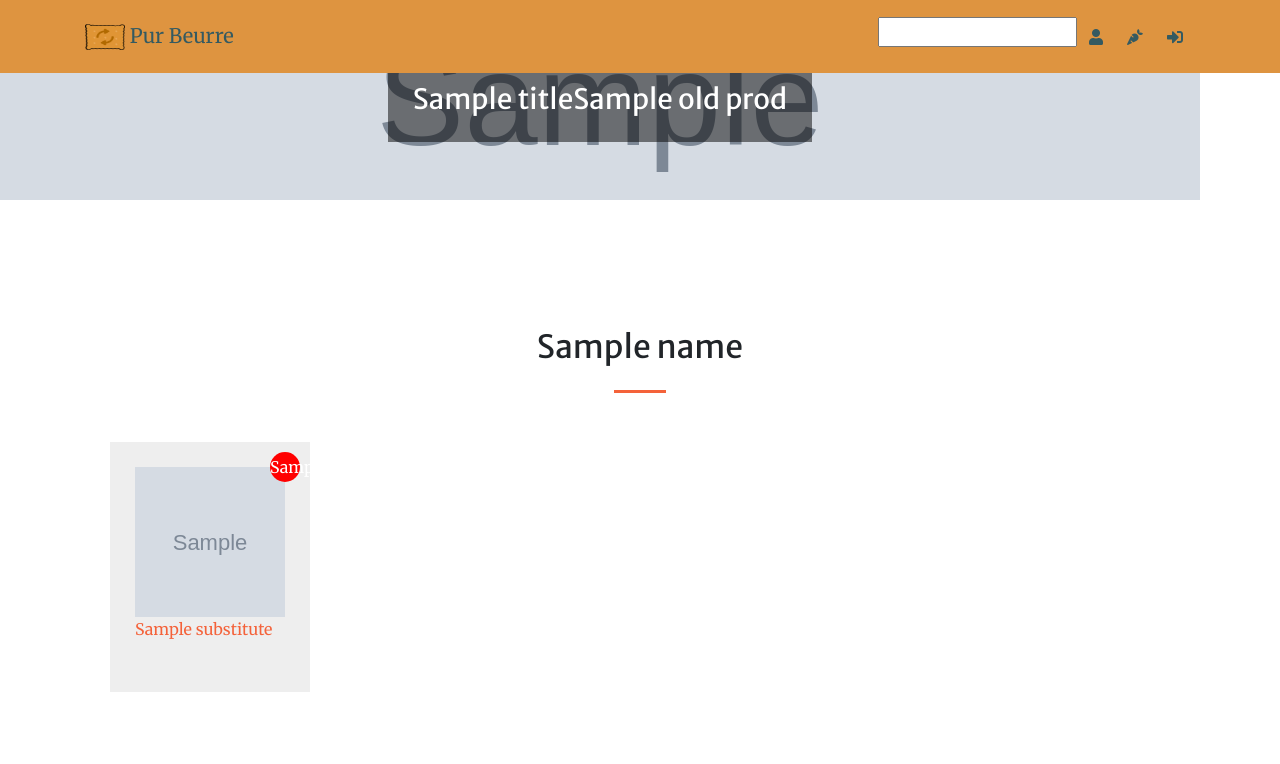
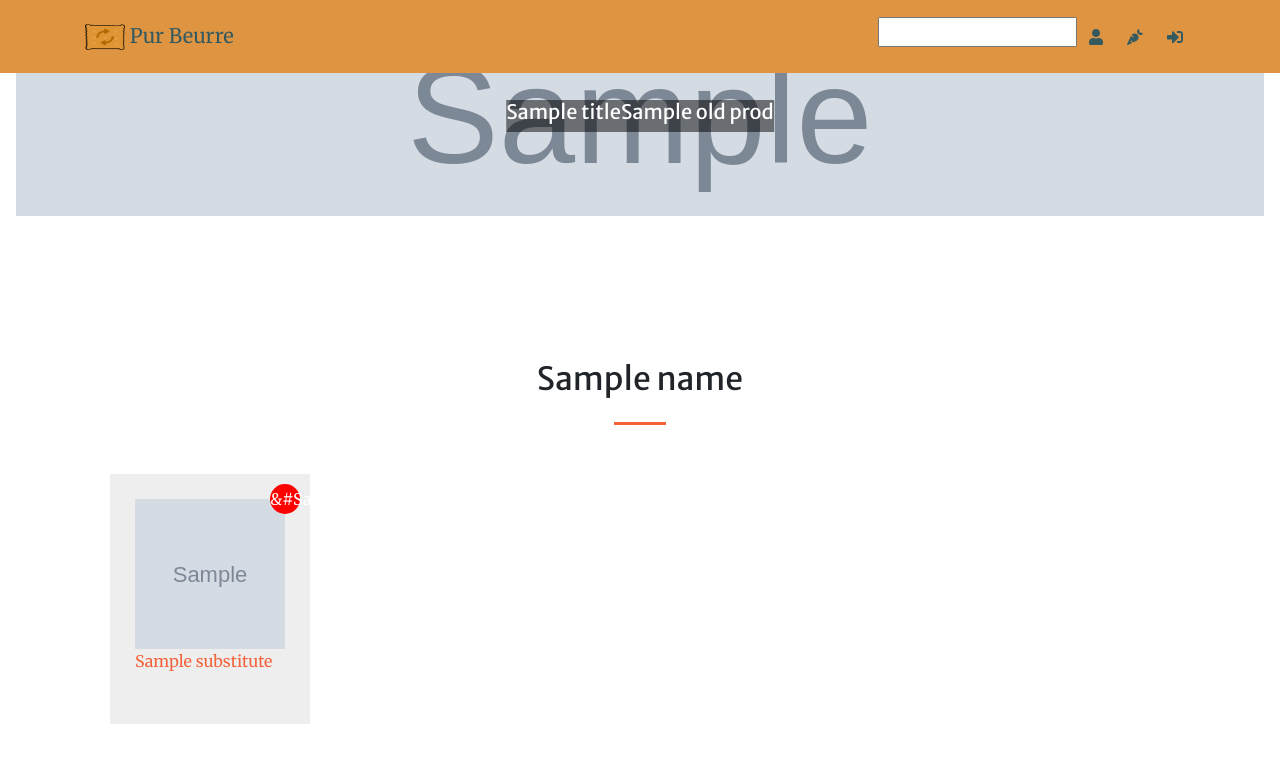
Before and after one commit to guillaumecarru/Pur_Beurre_Website, a Django app: template dbproducts/templates/products/result_research.html in a window 1280 px wide. Shown: the top 764 px of the page. Run offline with Django 3.2, Linux system fonts and the light colour scheme; the template is opened without the code that fills it: most values are stand-ins (such as "Sample title", 1, 10 or a date in 2020); grey boxes marked "Sample" are stand-in pictures; style sheets or scripts are compiled from the project's sources; some libraries are stand-ins or nearby versions.

Commit message:
fixed header issue, adding autocomplete, trying to fix research bar problem with MultiKeyError

```diff
--- a/dbproducts/templates/products/result_research.html
+++ b/dbproducts/templates/products/result_research.html
@@ -10,10 +10,11 @@
 
 {# This block will display old product informations #}
 {% block header %}
-<header class="header-product">
- <img src={{ old_prod.img_front_url }} width="1500" height="300" class="header-product-image">
- <h3 class="header-product-title">{{ title }}{{ old_prod.product_name|truncatechars:"35" }}</h3>
-</header>
+
+<div class="container-header">
+  <img src={{ old_prod.img_front_url }} alt="Snow" style="width:100%;" height="300" width="1500" class="header-image">
+  <div class="centered"><h5>{{ title }}{{ old_prod.product_name|truncatechars:"35" }}</h5></div>
+</div>
 {% endblock %}
 
 {# This block will display all results for the research #}
@@ -31,7 +32,7 @@
           <div class="result-image">
             <img src={{ substitute.img_front_url }} class="product-image">
 
-            <div class="product-nutriscore">{{ substitute.nutri_grade }}</div>
+            <div class="product-nutriscore">&#{{ substitute.nutri_grade }};</div>
           </div>
 
           <a title={{ substitute.product_name }} href="{% url 'detail' substitute.id %}">{{ substitute.product_name|truncatechars:"18" }}</a>
--- a/dbproducts/urls.py
+++ b/dbproducts/urls.py
@@ -1,8 +1,9 @@
-from django.urls import path
+from django.urls import path, re_path
 
 from . import views
 
 urlpatterns = [
     path("research_substitute/", views.research_substitute, name="research_substitute"),
     path("details/<int:product_id>/", views.detail, name="detail"),
+    re_path(r'^ajax_calls/search/', views.autocompleteModel),
 ]
--- a/main/static/css/colorization.css
+++ b/main/static/css/colorization.css
@@ -242,3 +242,31 @@
 .log-style {
     background-color:#C45525;
 }
+
+/* changing header. Below are new ones. */
+
+/* Centered text */
+.centered {
+  position: absolute;
+  top: 50%;
+  left: 50%;
+  transform: translate(-50%, -50%);
+  background-color: rgba(0, 0, 0, 0.5);
+}
+/* Container holding the image and the text */
+.container-header {
+  position: relative;
+  text-align: center;
+  color: white;
+  max-width: 100%;
+  padding: 1em;
+}
+.container-header > img {
+  width: 100%;
+}
+.header-image {
+    height: 200px;
+    width: 1200px;
+    object-fit: cover;
+    object-position: 50% 50%;
+}
--- /dev/null
+++ b/main/static/js/autocomplete.js
@@ -0,0 +1,19 @@
+var form = document.querySelector("#formReq");
+
+$(document.querySelector("#formReq")).autocomplete({
+        source : function(requete, reponse){ // les deux arguments représentent les données nécessaires au plugin
+        $.ajax({
+            source : '/ajax_calls/search/',
+            minLength:2,
+            dataType : 'json',
+            data : {
+            name_startsWith : $('#txtSearch').val(),
+            maxRows : 15
+            },
+
+            success : function(data){
+            reponse(data);
+            }
+    })
+    }
+});
--- a/main/templates/index.html
+++ b/main/templates/index.html
@@ -19,13 +19,14 @@
   <link href='https://fonts.googleapis.com/css?family=Merriweather:400,300,300italic,400italic,700,700italic' rel='stylesheet' type='text/css'>
   <link href="http://fonts.googleapis.com/css?family=Open+Sans" rel="stylesheet" type="text/css">
 
+  {# autocomplete link #}
+  <link rel="stylesheet" href="http://code.jquery.com/ui/1.8.18/themes/base/jquery-ui.css" type="text/css" media="all" />
   <!-- Plugin CSS -->
   <link href="{% static 'vendor/magnific-popup/magnific-popup.css' %}" rel="stylesheet">
 
   <!-- Theme CSS - Includes Bootstrap -->
   {# Removed creative, colorization inherites from it #}
   <link href="{% static 'css/colorization.css' %}" rel="stylesheet">
-
 
 </head>
 
@@ -47,7 +48,7 @@
       	{# Research bar #}
 	  <li class="nav-item">
         <form method="get" action="/dbproducts/research_substitute/">
-            <input id="product" type="text" name="product">
+            <input id="product" type="text" name="txtSearch" id="txtSearch">
         </form>
           </li>
 
@@ -120,6 +121,7 @@
   </footer>
   <!-- Bootstrap core JavaScript -->
   <script src="{% static 'vendor/jquery/jquery.min.js' %}"></script>
+  <script src="https://code.jquery.com/ui/1.12.1/jquery-ui.min.js" integrity="sha256-VazP97ZCwtekAsvgPBSUwPFKdrwD3unUfSGVYrahUqU=" crossorigin="anonymous"></script>
   <script src="{% static 'vendor/bootstrap/js/bootstrap.bundle.min.js' %}"></script>
 
   <!-- Plugin JavaScript -->
@@ -128,7 +130,7 @@
 
   <!-- Custom scripts for this template -->
   <script src="{% static 'js/creative.min.js' %}"></script>
-
+  <script src="{% static 'js/autocomplete.js' %}"></script>
 </body>
 
 </html>
--- a/main/templates/main/main.html
+++ b/main/templates/main/main.html
@@ -18,7 +18,6 @@
         </div>
         <div class="col-lg-8 align-self-baseline">
           <p class="text-white-75 font-weight-light mb-5">{{ help_substitute }}</p>
-
 	  {% include 'products/research_bar.html' %}
 {% endblock %}
 
--- a/main/views.py
+++ b/main/views.py
@@ -19,7 +19,8 @@ utiliser les informations ci-dessous.",
         "number":"+(33) 1 47 43 57 512",
         "mail":"purbeurre@gmail.com",
     }
-
+    answer = request.GET.get("txtSearch")
+    print(answer)
     return render(request, 'main/main.html', DICTIO)
 
 def copyright(request):
```
Also changed, not shown: dbproducts/templates/products/research_bar.html (+6 -4 lines), dbproducts/templates/products/show_product.html (+6 -4 lines), dbproducts/views.py (+29 -5 lines), favorites/templates/favorites/registered_favorites.html (+7 -6 lines), main/static/js/creative.min.js (line endings or trailing spaces), main/static/vendor/magnific-popup/jquery.magnific-popup.min.js.
